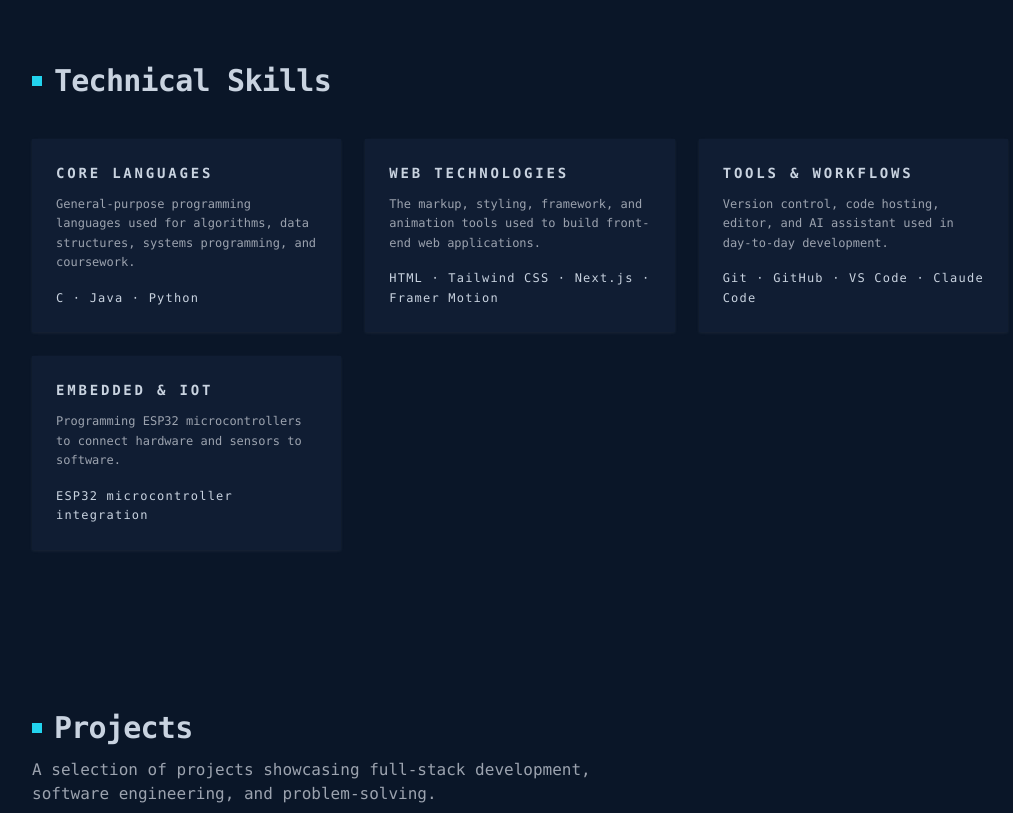
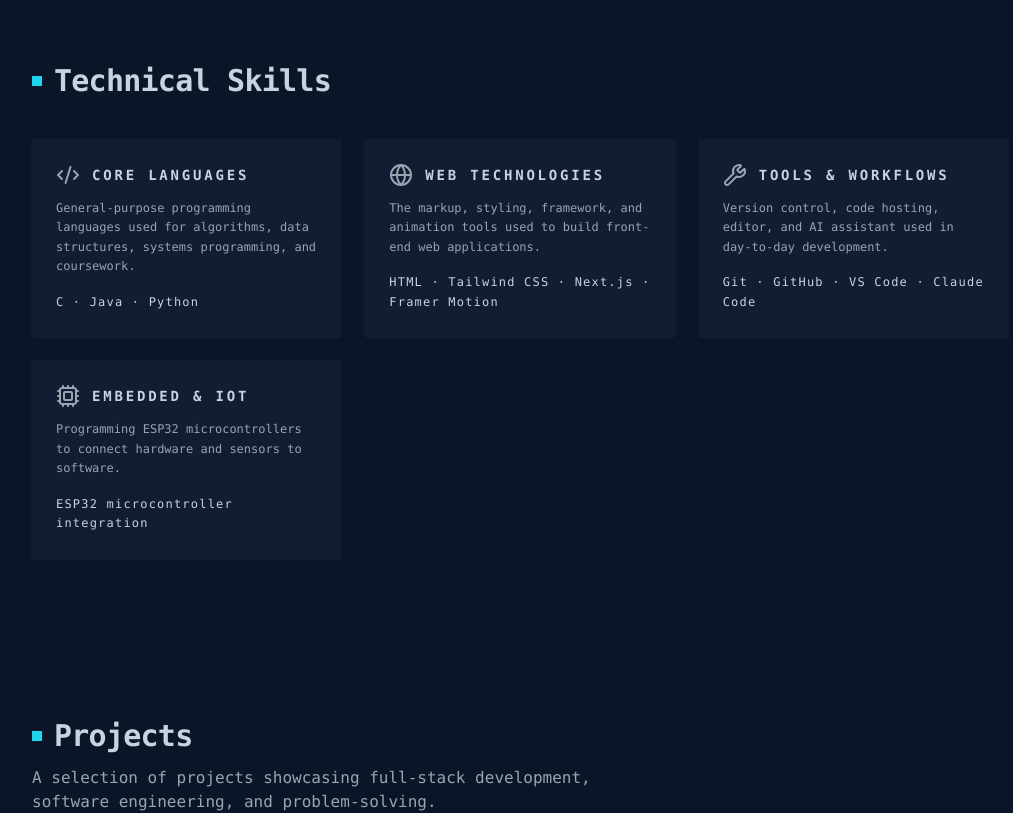
Before and after one commit to g1deon-dev/official-dev-portfolio, a Next.js app: page / in a window 1280 px wide. Shown: the part 780-1593 px from the top of the page, without its empty margins (120-1133 px from the left). Built offline with nearby package versions, Linux system fonts and the light colour scheme.

Commit message:
feat: add category icons to Skills tiles (issue #25)
Co-Authored-By: Claude Sonnet 5 <noreply@anthropic.com>

```diff
--- a/components/Skills.tsx
+++ b/components/Skills.tsx
@@ -2,6 +2,7 @@
 
 import type { ReactElement } from "react";
 import { motion, useReducedMotion, type Variants } from "framer-motion";
+import { Code2, Cpu, Globe, Wrench, type LucideIcon } from "lucide-react";
 import { useScrollReveal } from "@/hooks/useScrollReveal";
 
 type SkillGroup = {
@@ -37,6 +38,13 @@ const SKILL_GROUPS: readonly SkillGroup[] = [
   },
 ];
 
+const SKILL_ICONS: Record<string, LucideIcon> = {
+  "Core Languages": Code2,
+  "Web Technologies": Globe,
+  "Tools & Workflows": Wrench,
+  "Embedded & IoT": Cpu,
+};
+
 const gridVariants: Variants = {
   hidden: {},
   show: {
@@ -69,15 +77,23 @@ export default function Skills(): ReactElement {
         animate={prefersReducedMotion || isInView ? "show" : "hidden"}
         variants={gridVariants}
       >
-        {SKILL_GROUPS.map((group) => (
+        {SKILL_GROUPS.map((group) => {
+          const Icon = SKILL_ICONS[group.category];
+          return (
             <motion.div
               key={group.category}
               variants={tileVariants}
-            className="bg-surface p-6 shadow-[0_1px_3px_var(--shadow-tint)] transition-shadow duration-300 hover:shadow-[0_0_20px_-4px_var(--accent)]"
+              className="group bg-surface p-6 shadow-[0_1px_3px_var(--shadow-tint)] transition-shadow duration-300 hover:shadow-[0_0_20px_-4px_var(--accent)]"
             >
+              <div className="flex items-center gap-3">
+                <Icon
+                  aria-hidden="true"
+                  className="h-6 w-6 text-secondary transition-colors duration-300 group-hover:text-accent"
+                />
                 <h3 className="text-sm font-bold uppercase tracking-[0.2em]">
                   {group.category}
                 </h3>
+              </div>
               <p className="mt-3 max-w-prose text-xs leading-relaxed text-secondary">
                 {group.description}
               </p>
@@ -85,7 +101,8 @@ export default function Skills(): ReactElement {
                 {group.items.join(" · ")}
               </p>
             </motion.div>
-        ))}
+          );
+        })}
       </motion.div>
     </section>
   );
```
Lines whose indentation alone changed are shown as unchanged.
